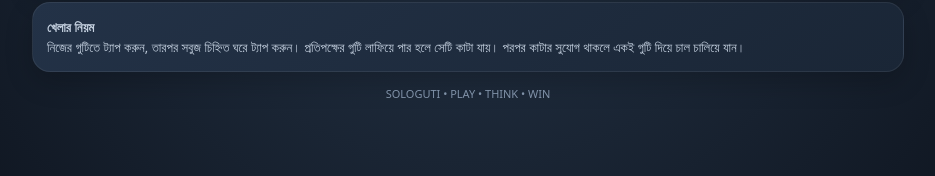
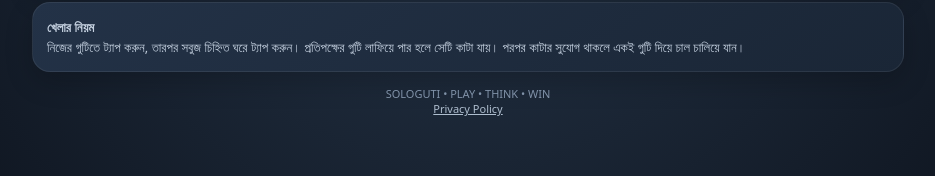
Before and after one commit to sajednsu-sketch/sologuti, a plain HTML site: page index.html in a window 1280 px wide. Shown: the part 179-355 px from the top of the page, without its empty margins (172-1107 px from the left). Drawn offline with Linux system fonts and the light colour scheme.

Commit message:
Add privacy policy link to game menu

```diff
--- a/index.html
+++ b/index.html
@@ -167,7 +167,7 @@
   </div>
  </div>
  <div class="panel help"><b id="howTitle">খেলার নিয়ম</b><div id="helpText">নিজের গুটিতে ট্যাপ করুন, তারপর সবুজ চিহ্নিত ঘরে ট্যাপ করুন। প্রতিপক্ষের গুটি লাফিয়ে পার হলে সেটি কাটা যায়। পরপর কাটার সুযোগ থাকলে একই গুটি দিয়ে চাল চালিয়ে যান।</div></div>
- <div class="footer">SOLOGUTI • PLAY • THINK • WIN</div>
+ <div class="footer">SOLOGUTI • PLAY • THINK • WIN<br><a href="./privacy.html" style="color:#aebdce">Privacy Policy</a></div>
 </div>
 <div id="gameScreen" class="screen" hidden>
  <div class="panel">
```
